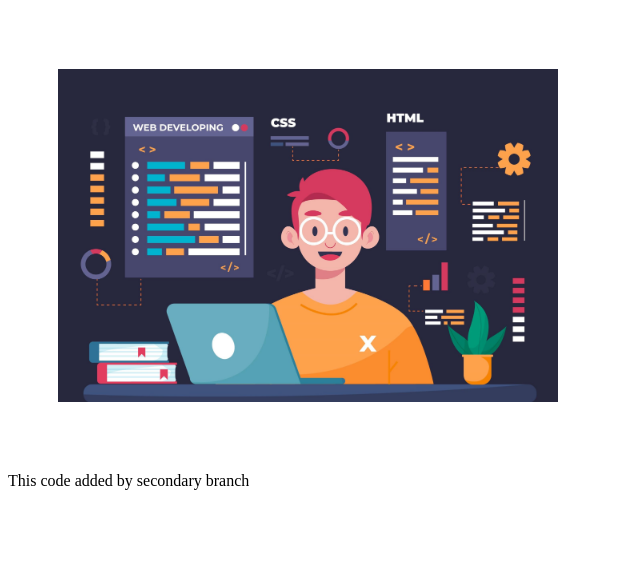
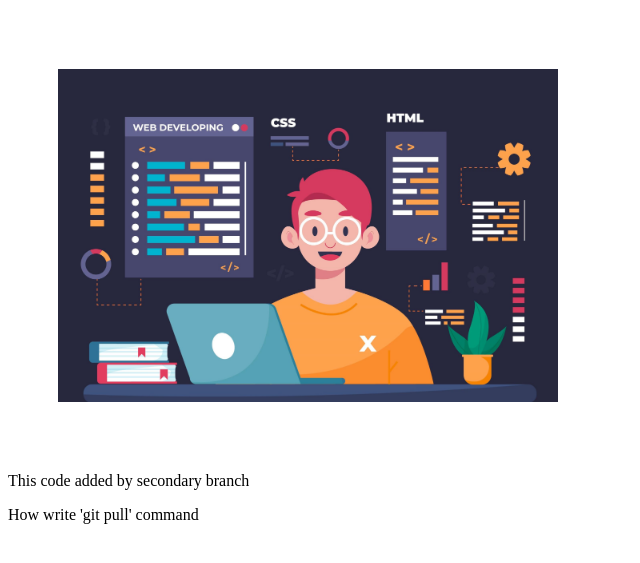
Before and after one commit to masumbillah99/explore-git-github, a plain HTML site: page index.html in a window 1280 px wide. Shown: the part 61-624 px from the top of the page, without its empty margins (0-640 px from the left). Drawn offline with Linux system fonts and the light colour scheme.

Commit message:
Update index.html

```diff
--- a/index.html
+++ b/index.html
@@ -18,6 +18,7 @@
     <h1>Secondary branch</h1>
     <img class="dev" src="./images/developer.jpg" alt="">
     <p>This code added by secondary branch</p>
+    <p>How write 'git pull' command</p>
 </body>
 
 </html>
```
